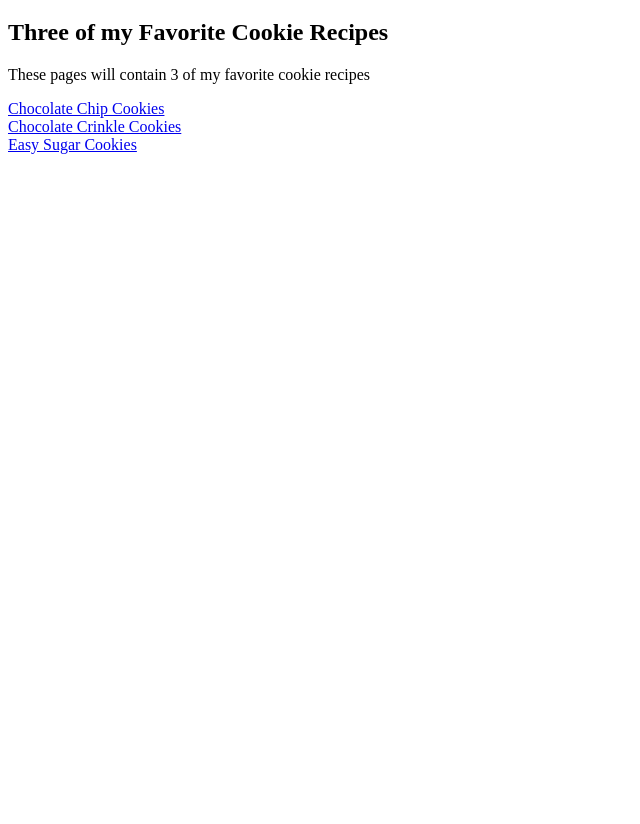
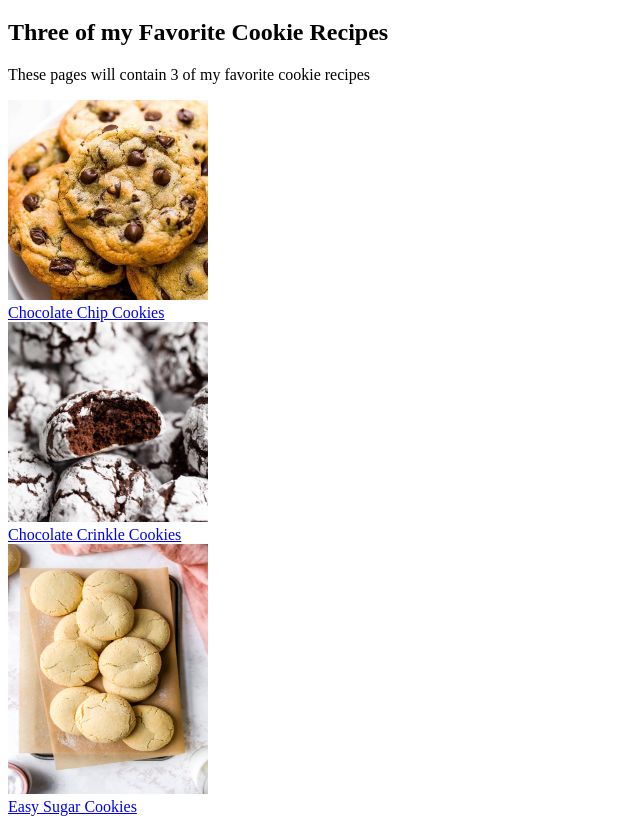
Before and after one commit to J-Marlene/odin-recipes, a plain HTML site: page index.html in a window 1280 px wide. Shown: the part 61-885 px from the top of the page, without its empty margins (0-640 px from the left). Before the commit the page ends 800 px from the top, so only its background shows below. Drawn offline with Linux system fonts and the light colour scheme.

```diff
--- a/index.html
+++ b/index.html
@@ -9,9 +9,11 @@
     <h1>Odin Recipes</h1>
     <h2>Three of my Favorite Cookie Recipes</h2>
     <p>These pages will contain 3 of my favorite cookie recipes</p>
-
+    <img src="recipes/img/chchipcookie.jpg" alt="chocolate chip cookie" height="200" width="200"><br>
     <a href="recipes/chchipcookie.html">Chocolate Chip Cookies</a> <br>
+    <img src="recipes/img/crinklecookie.jpg" alt="chocolate crinkle cookies" height="200" width="200"><br>
     <a href="recipes/chcrinklecookie.html">Chocolate Crinkle Cookies</a> <br>
+    <img src="recipes/img/sugarcookie.jpg" alt="soft sugar cookies" height="250" width="200"><br>
     <a href="recipes/sugarcookie.html">Easy Sugar Cookies</a><br>
 
 </body>
```
